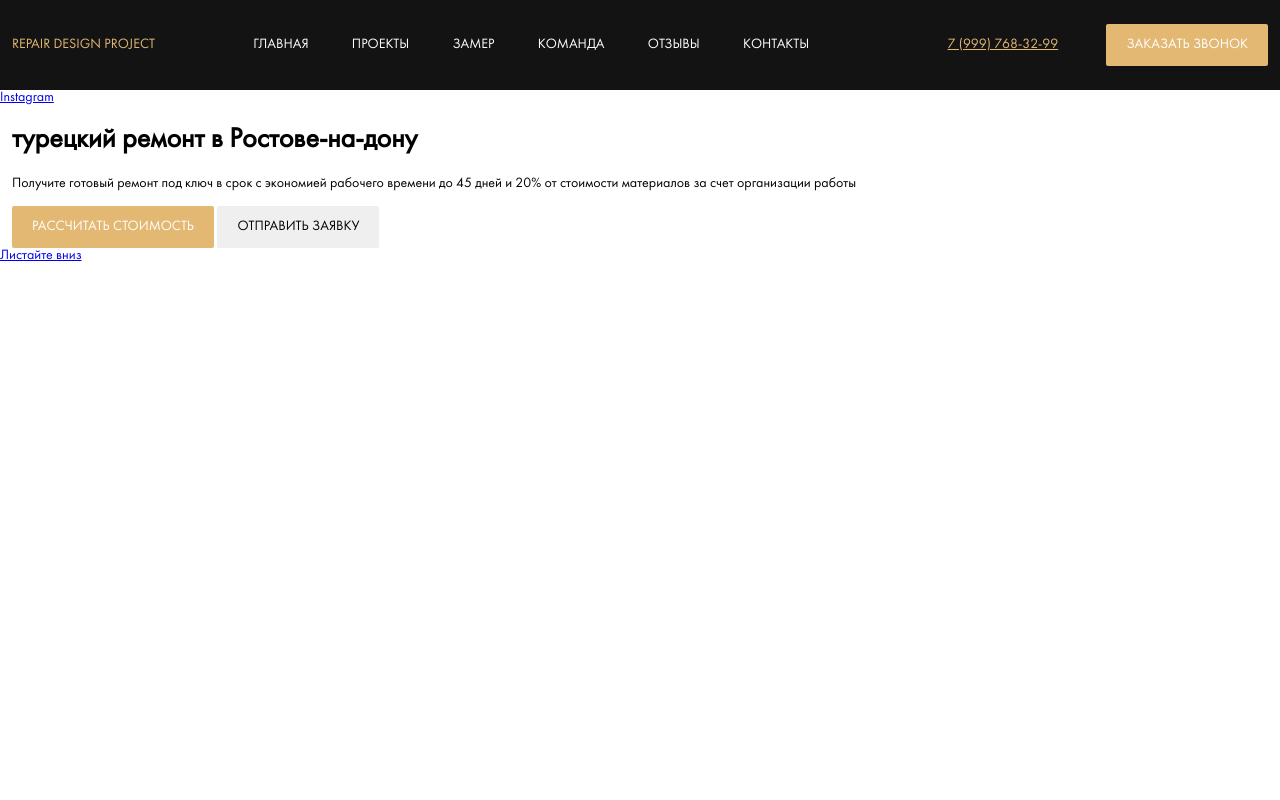
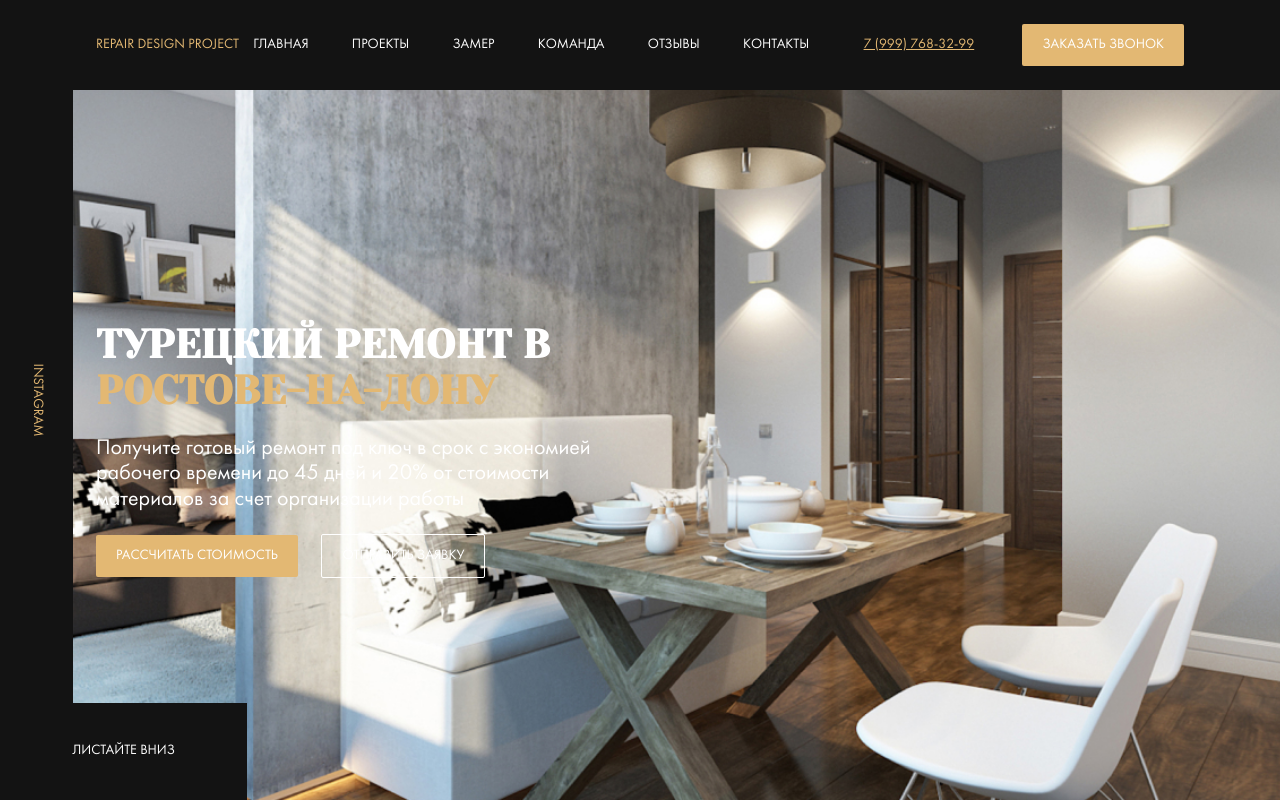
Before and after one commit to boris021/DRC, a website: page index.html in a window 1280 px wide. Drawn offline with Linux system fonts and the light colour scheme; files whose address does not match are found by name.

Commit message:
add fonts

```diff
--- a/index.html
+++ b/index.html
@@ -5,6 +5,8 @@
 	<meta charset="UTF-8">
 	<meta name="viewport" content="width=device-width, initial-scale=1.0">
 	<title>Repair Design Project</title>
+	<link rel="preconnect" href="https://fonts.gstatic.com">
+	<link href="https://fonts.googleapis.com/css2?family=Yeseva+One&display=swap" rel="stylesheet">
 	<link rel="stylesheet" href="css/style.css">
 </head>
 
@@ -35,18 +37,21 @@
 	</header>
 	<main>
 		<section class="hero">
-			<a href="#" class="instagram hero__instagram">Instagram</a>
-			<div class="hero__content">
-				<div class="container">
-					<h1 class="title hero__tile">турецкий ремонт в Ростове-на-дону</h1>
+			<div class="instagram hero__instagram">
+				<a href="#" class="instagram__link">Instagram</a>
+			</div>
+			<div class="container">
+				<div class="hero__content">
+					<h1 class="title hero__tile">Турецкий ремонт в &nbsp; <span class="title--primary">Ростове-на-дону</span>
+					</h1>
 					<p class="hero__text">Получите готовый ремонт под ключ в срок с экономией рабочего времени до 45 дней
 						и 20% от стоимости материалов за счет организации работы</p>
 					<button class="button hero__button button--primary">Рассчитать стоимость</button>
 					<button class="button hero__button button--outline">Отправить заявку</button>
 				</div>
-				<!-- /.container -->
+				<!-- /.hero__content -->
 			</div>
-			<!-- /.hero__content -->
+			<!-- /.container -->
 			<a href="#" class="scroll-down">Листайте вниз</a>
 		</section>
 		<!-- /.hero -->
--- a/sass/_grid.sass
+++ b/sass/_grid.sass
@@ -1,3 +1,4 @@
 .container
+	width: 85%
 	max-width: 1256px
 	margin: auto
--- a/sass/_interface.sass
+++ b/sass/_interface.sass
@@ -6,3 +6,7 @@
 	&--primary
 		background-color: $primary
 		color: $light
+	&--outline
+		border: 1px solid $light
+		background-color: transparent
+		color: $light
--- a/sass/style.sass
+++ b/sass/style.sass
@@ -4,6 +4,10 @@
 @import 'grid'
 @import 'interface'
 @import 'templates/header'
+@import 'templates/hero'
+
+*, *:before, *:after
+	box-sizing: border-box
 
 body
 	font-family: 'Futura Book', sans-serif
--- a/sass/templates/_header.sass
+++ b/sass/templates/_header.sass
@@ -1,6 +1,11 @@
 .header
+	position: fixed
+	top: 0
+	left: 0
+	width: 100%
 	background-color: $dark
 	padding: 24px 0
+	z-index: 99
 .menu
 	display: flex
 	justify-content: space-between
--- /dev/null
+++ b/sass/templates/_hero.sass
@@ -0,0 +1,51 @@
+.hero
+	display: flex
+	flex-direction: column
+	justify-content: center
+	position: relative
+	padding-top: 100px
+	background: $dark url('../img/hero-bg.jpg') no-repeat center / cover
+	height: 100vh
+	color: $light
+	&__content
+		max-width: 670px
+	&__text
+		font-size: 22px
+		max-width: 500px
+	&__button
+		margin-right: 20px
+	&__instagram
+		position: absolute
+		max-width: 80px
+		top: 0
+		left: 0
+.scroll-down
+	position: absolute
+	left: 0
+	bottom: 0
+	min-width: 247px
+	min-height: 97px
+	background: $dark
+	display: flex
+	align-items: center
+	justify-content: center
+	text-transform: uppercase
+	color: $light
+	text-decoration: none
+.instagram
+	display: flex
+	align-items: center
+	background: $dark
+	height: 100vh
+	&__link
+		text-transform: uppercase
+		color: $primary
+		text-decoration: none
+		transform: rotate(90deg)
+.title
+	margin: 0
+	font-family: 'Yeseva One', cursive
+	text-transform: uppercase
+	font-size: 40px
+	&--primary
+		color: $primary
```
Also changed, not shown: css/style.css, img/hero-bg.jpg (added).
